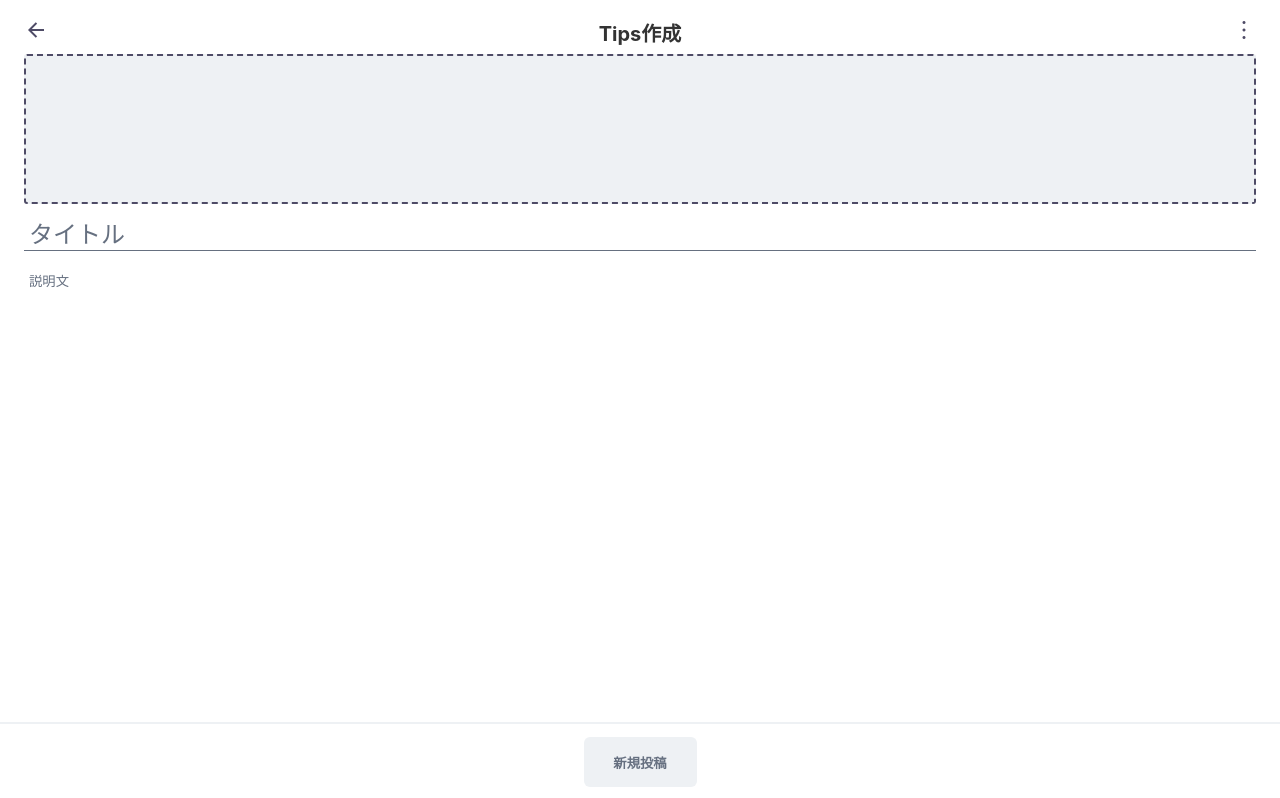
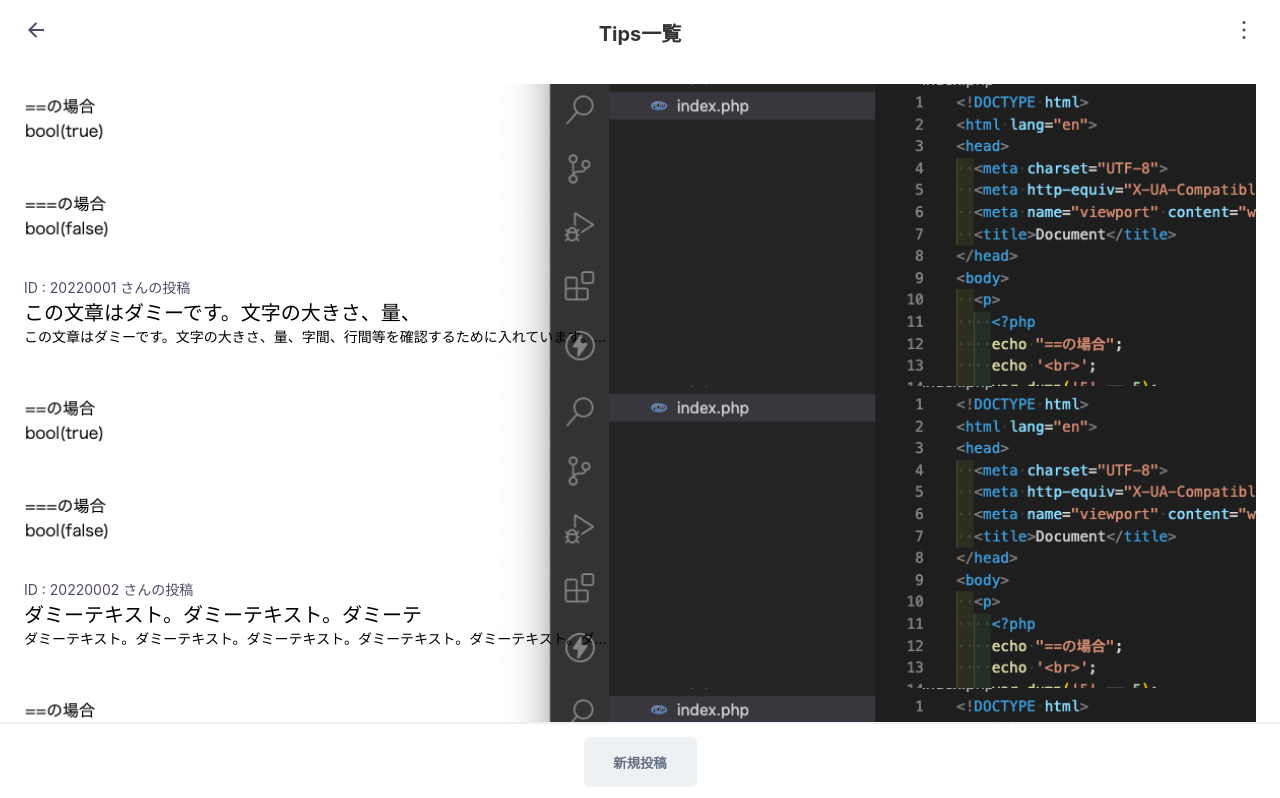
Before and after one commit to ttcksf/code-tips-app, a React (Create React App) app: page / in a window 1280 px wide. Shown: the top 798 px of the page. Built offline with nearby package versions, Linux system fonts and the light colour scheme.

Commit message:
tipsList map

```diff
--- a/src/App.css
+++ b/src/App.css
@@ -39,7 +39,7 @@
 .inner {
   width: 100%;
   max-width: 1440px;
-  padding: 20px 24px 0;
+  padding: 20px 24px 80px;
   margin: 0 auto;
 }
 
--- a/src/App.js
+++ b/src/App.js
@@ -10,10 +10,10 @@ function App() {
   return (
     <>
       {/* <TipsDetail /> */}
-      {/* <TipsList /> */}
+      <TipsList />
       {/* <MypostDelete /> */}
       {/* <AccountDelete /> */}
-      <NewPost />
+      {/* <NewPost /> */}
       {/* <Auth /> */}
     </>
   );
--- a/src/data/tipsData.js
+++ b/src/data/tipsData.js
@@ -1,17 +1,24 @@
+import sampleImg from "../images/sample.png";
 export const tipsData = [
   {
-    id: 0,
-    title: "title0",
-    description: "description0",
+    id: 20220001,
+    title: "この文章はダミーです。文字の大きさ、量、",
+    description:
+      "この文章はダミーです。文字の大きさ、量、字間、行間等を確認するために入れています。",
+    img: sampleImg,
   },
   {
-    id: 1,
-    title: "title1",
-    description: "description1",
+    id: 20220002,
+    title: "ダミーテキスト。ダミーテキスト。ダミーテ",
+    description:
+      "ダミーテキスト。ダミーテキスト。ダミーテキスト。ダミーテキスト。ダミーテキスト。ダ",
+    img: sampleImg,
   },
   {
-    id: 2,
-    title: "title2",
-    description: "description2",
+    id: 20220003,
+    title: "親譲りの無鉄砲で小供の時から損ばかりして",
+    description:
+      "つれづれなるまゝに、日暮らし、硯にむかひて、心にうつりゆくよしなし事を、そこはかと",
+    img: sampleImg,
   },
 ];
--- a/src/screens/TipsList/TipsList.css
+++ b/src/screens/TipsList/TipsList.css
@@ -10,6 +10,10 @@
   width: 100%;
   height: 188px;
   background: var(--lightGray);
+}
+.tips-code img {
+  width: 100%;
+  object-fit: cover;
 }
 .tips-auther {
   color: var(--lightGray);
--- a/src/screens/TipsList/TipsList.js
+++ b/src/screens/TipsList/TipsList.js
@@ -2,47 +2,33 @@
 import React from "react";
 import CommonButton from "../../components/common/atoms/CommonButton";
 import HeaderMenu from "../../components/common/molecules/HeaderMenu";
+import { tipsData } from "../../data/tipsData";
 import "./TipsList.css";
 
 const TipsList = () => {
+  console.log(tipsData[0].img);
   return (
     <>
       <div className="inner" style={style.inner}>
         <HeaderMenu headerTitle="Tips一覧" />
         <div className="tips-list">
+          {tipsData.map((tips, id) => {
+            return (
               <div className="tips">
-            <div className="tips-code"></div>
+                <div className="tips-code" key={id}>
+                  <img src={tips.img} alt="" />
+                </div>
                 <p className="tips-auther">
-              <span>ID : 0001 さん</span>の投稿
+                  <span>ID : {tips.id} さん</span>の投稿
                 </p>
-            <p className="tips-title">JavaScriptで文字を出力する方法</p>
+                <p className="tips-title">{tips.title}</p>
                 <p className="tips-desc">
-              JavaScriptではconsole.log()という関数があります。 こちらは
+                  {tips.description}
                   <span>...</span>
                 </p>
               </div>
-          <div className="tips">
-            <div className="tips-code"></div>
-            <p className="tips-auther">
-              <span>ID : 0002 さん</span>の投稿
-            </p>
-            <p className="tips-title">JavaScriptで文字を出力する方法</p>
-            <p className="tips-desc">
-              JavaScriptではconsole.log()という関数があります。 こちらは
-              <span>...</span>
-            </p>
-          </div>
-          <div className="tips">
-            <div className="tips-code"></div>
-            <p className="tips-auther active">
-              <span>あなた</span>の投稿
-            </p>
-            <p className="tips-title">JavaScriptで文字を出力する方法</p>
-            <p className="tips-desc">
-              JavaScriptではconsole.log()という関数があります。 こちらは
-              <span>...</span>
-            </p>
-          </div>
+            );
+          })}
         </div>
       </div>
       <CommonButton commonBtnText="新規投稿" />
```
Also changed, not shown: src/images/sample.png (added). Lines whose indentation alone changed are shown as unchanged.
